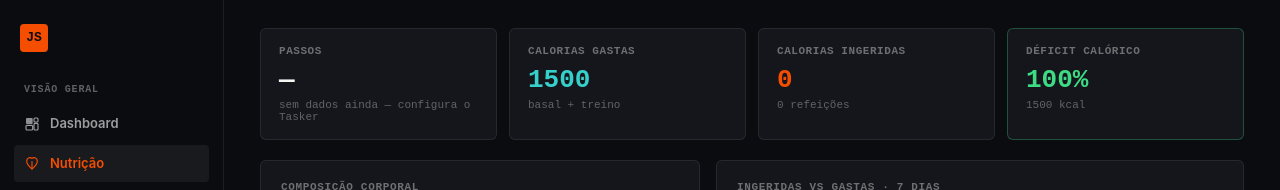
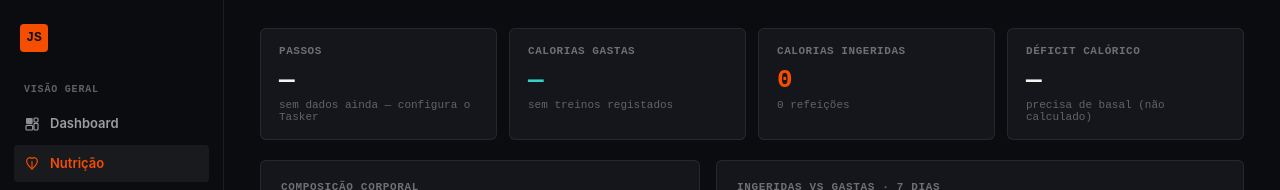
Before and after one commit to josyx52/js-dashboard, a Next.js app: page /nutricao in a window 1280 px wide. Shown: the top 190 px of the page. Built offline with nearby package versions, Linux system fonts and the light colour scheme; no server answers; the database is empty.

Commit message:
fix: remover basal inventado (1500 kcal fixo) — Calorias Gastas so mostra treino real registado, Deficit fica honesto ('-') ate termos um calculo real de BMR

```diff
--- a/app/(app)/nutricao/page.tsx
+++ b/app/(app)/nutricao/page.tsx
@@ -155,12 +155,12 @@ export default function NutricaoPage() {
     }
   }
 
-  const basal = 1500;
   const caloriesIn = (logs || []).filter((l) => l.type === "in").reduce((s, l) => s + Number(l.kcal), 0);
-  const caloriesOutActivity = (logs || []).filter((l) => l.type === "out").reduce((s, l) => s + Number(l.kcal), 0);
-  const caloriesOut = basal + caloriesOutActivity;
+  const outLogs = (logs || []).filter((l) => l.type === "out");
+  const caloriesOut = outLogs.reduce((s, l) => s + Number(l.kcal), 0);
+  const hasRealDeficitData = outLogs.length > 0 && caloriesIn > 0;
   const deficitKcal = caloriesOut - caloriesIn;
-  const deficitPct = caloriesOut > 0 ? Math.round((deficitKcal / caloriesOut) * 100) : 0;
+  const deficitPct = hasRealDeficitData && caloriesOut > 0 ? Math.round((deficitKcal / caloriesOut) * 100) : null;
   const isDeficit = deficitKcal >= 0;
   const mealCount = (logs || []).filter((l) => l.type === "in").length;
   const body = bodyHistory?.[0];
@@ -201,14 +201,19 @@ export default function NutricaoPage() {
           value={steps === undefined ? "…" : steps === null ? "—" : steps.toLocaleString("pt-PT")}
           sub={steps ? "hoje" : "sem dados ainda — configura o Tasker"}
         />
-        <StatCard title="CALORIAS GASTAS" value={String(caloriesOut)} sub="basal + treino" color="#36CFC9" />
+        <StatCard
+          title="CALORIAS GASTAS"
+          value={outLogs.length === 0 ? "—" : String(caloriesOut)}
+          sub={outLogs.length === 0 ? "sem treinos registados" : "treino registado (sem basal)"}
+          color="#36CFC9"
+        />
         <StatCard title="CALORIAS INGERIDAS" value={String(caloriesIn)} sub={`${mealCount} refeições`} color="#F54E00" />
         <StatCard
           title="DÉFICIT CALÓRICO"
-          value={`${deficitPct}%`}
-          sub={`${Math.abs(deficitKcal)} kcal`}
-          color={isDeficit ? "#3DDC84" : "#FF5F5F"}
-          border={isDeficit ? "rgba(61,220,132,0.3)" : "rgba(255,95,95,0.3)"}
+          value={deficitPct === null ? "—" : `${deficitPct}%`}
+          sub={deficitPct === null ? "precisa de basal (não calculado)" : `${Math.abs(deficitKcal)} kcal`}
+          color={deficitPct === null ? undefined : isDeficit ? "#3DDC84" : "#FF5F5F"}
+          border={deficitPct === null ? undefined : isDeficit ? "rgba(61,220,132,0.3)" : "rgba(255,95,95,0.3)"}
         />
       </div>
 
```
